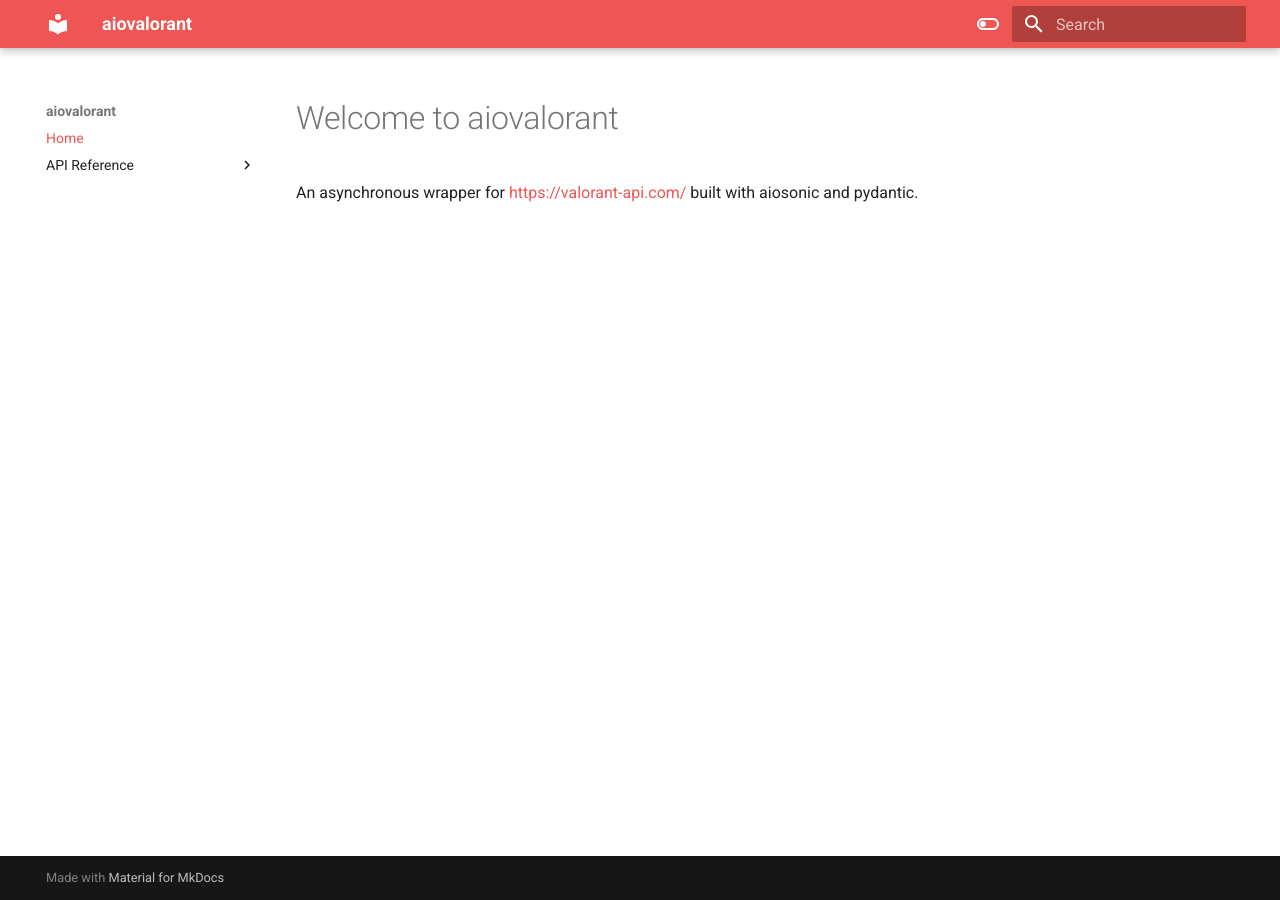
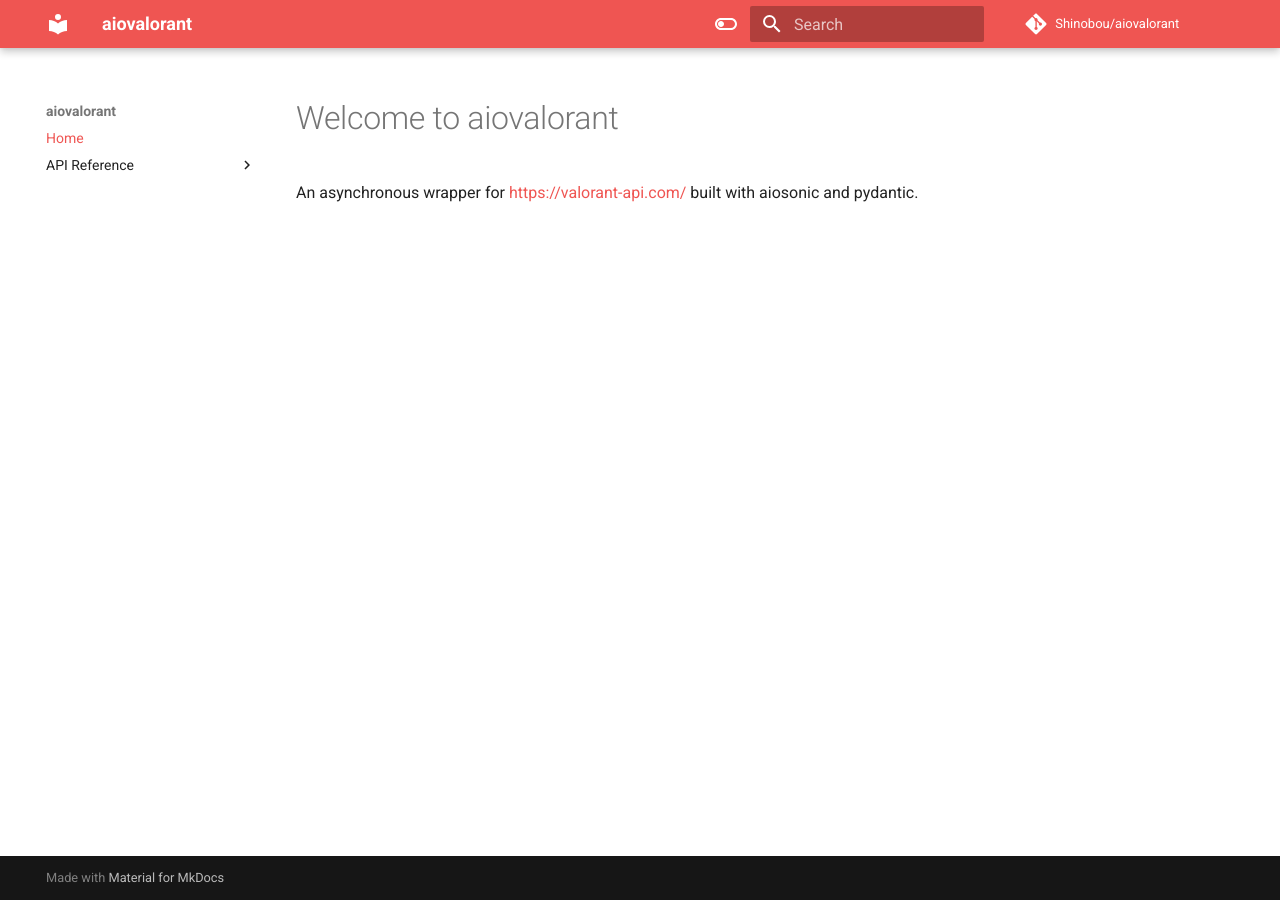
Before and after one commit to KeenanOH/aiovalorant, an MkDocs documentation site: the page built from docs/index.md, in a window 1280 px wide. Built offline with MkDocs 1.6.1 and Material for MkDocs 9.7.7, drawn with Linux system fonts in a browser that asks for light colours; comment, search, counter and statistics services are not loaded.

Commit message:
Updated `mkdocs.yml`

```diff
--- a/mkdocs.yml
+++ b/mkdocs.yml
@@ -15,6 +15,9 @@ theme:
       toggle:
         icon: material/toggle-switch
         name: Switch to light mode
+
+repo_name: Shinobou/aiovalorant
+repo_url: https://github.com/Shinobou/aiovalorant
 
 plugins:
 - search
```
